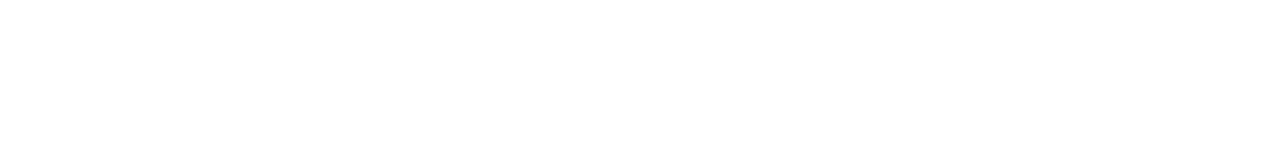
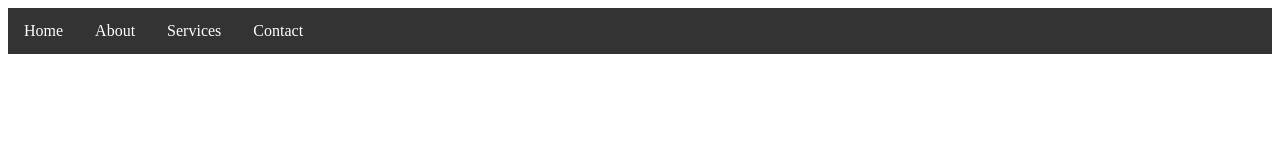
Before and after one commit to RedziMar21/Collaborative-Webpage, a plain HTML site: page index.html in a window 1280 px wide. Drawn offline with Linux system fonts and the light colour scheme.

Commit message:
Added Header and Nav Bar

```diff
--- a/index.html
+++ b/index.html
@@ -3,9 +3,32 @@
 <head>
   <meta charset="UTF-8">
   <meta name="viewport" content="width=device-width, initial-scale=1.0">
-  <title>Document</title>
+  <title>Group 7 Collaborative Webpage</title>
+  <style>
+    nav {
+      background-color: #333;
+      overflow: hidden;
+    }
+    nav a {
+      float: left;
+      display: block;
+      color: white;
+      text-align: center;
+      padding: 14px 16px;
+      text-decoration: none;
+    }
+    nav a:hover {
+      background-color: #ddd;
+      color: black;
+    }
+  </style>
 </head>
 <body>
-
+  <nav>
+    <a href="#home">Home</a>
+    <a href="#about">About</a>
+    <a href="#services">Services</a>
+    <a href="#contact">Contact</a>
+  </nav>
 </body>
 </html>
```
